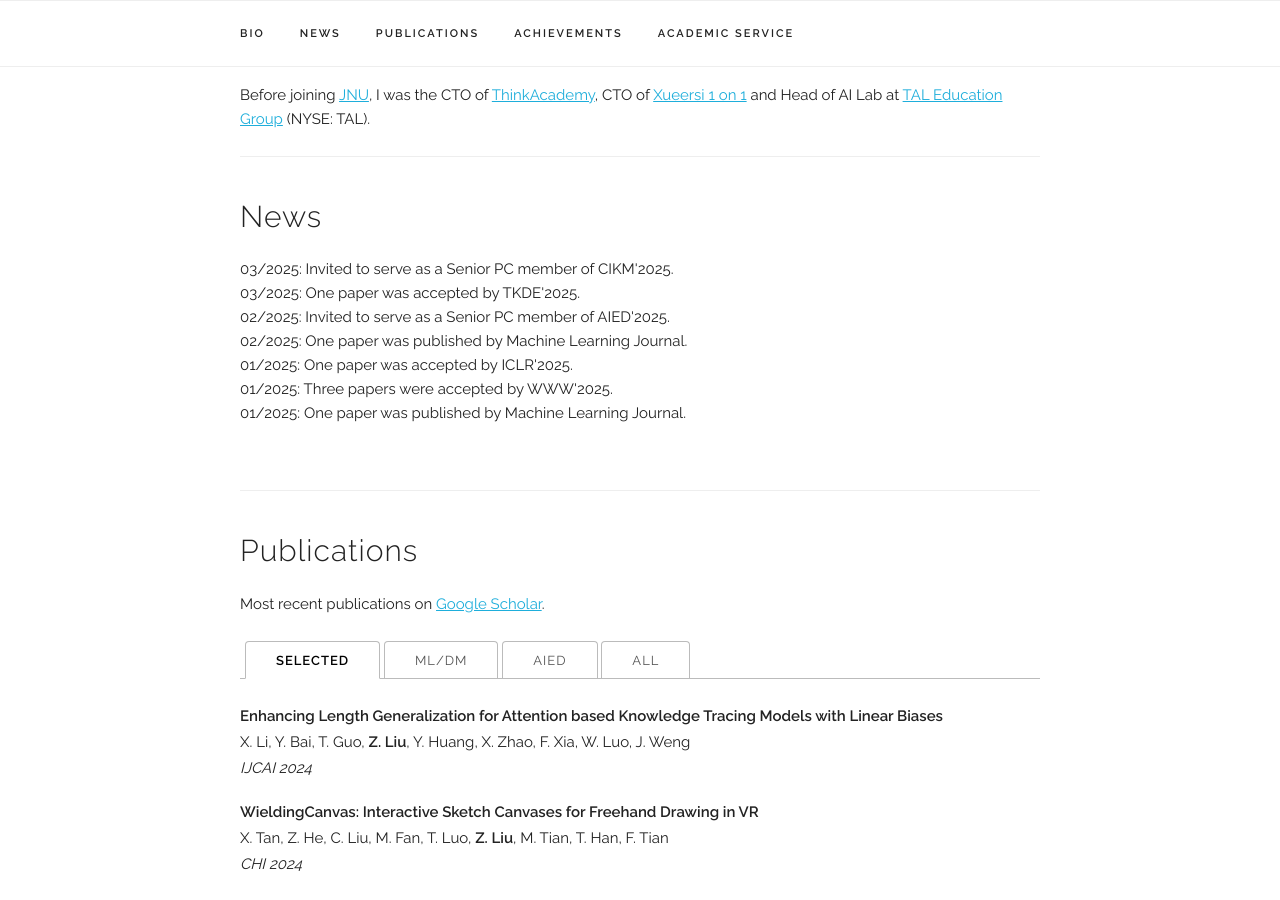
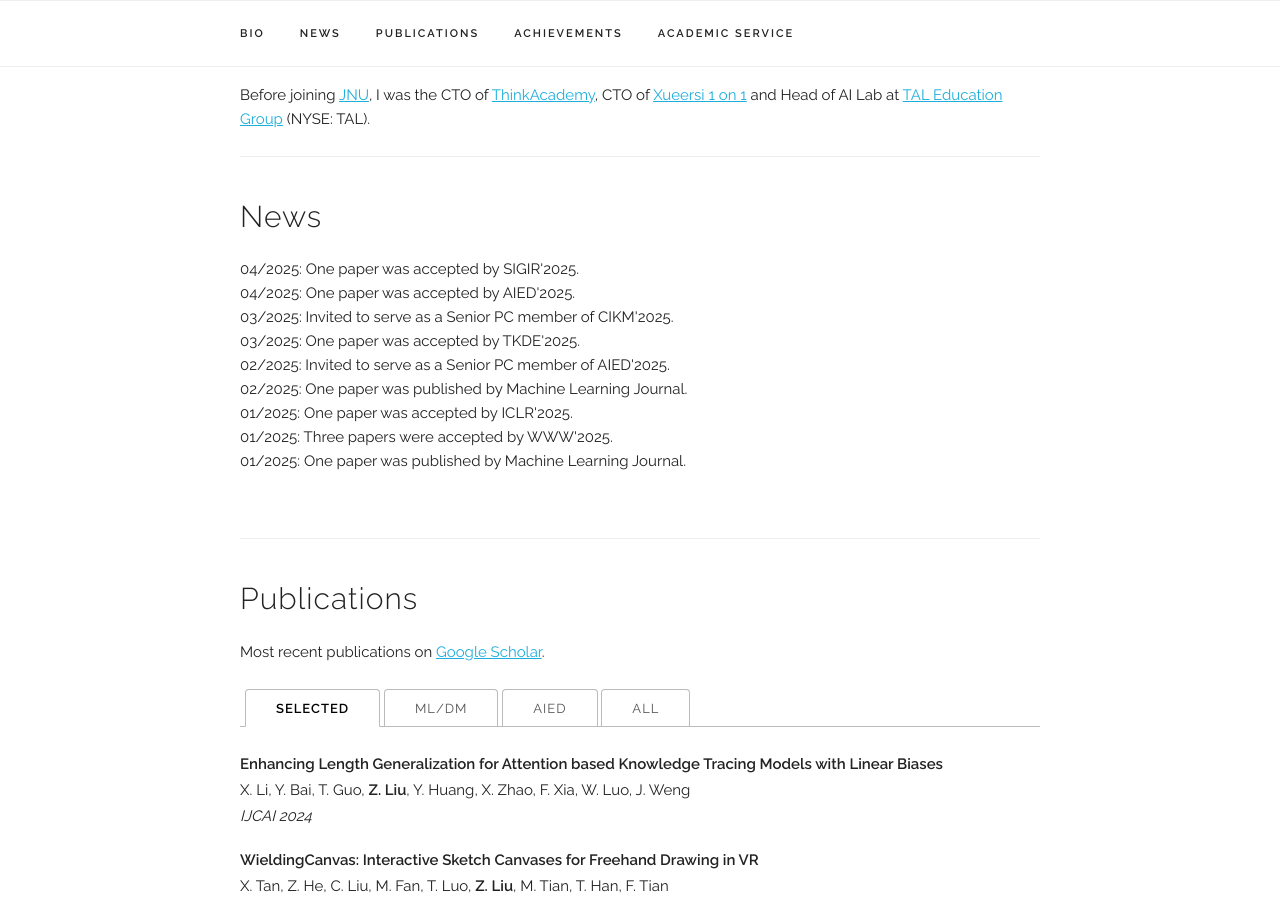
Before and after one commit to zitaoliu/zitaoliu.github.io, a Jekyll site: the page built from index.html, in a window 1280 px wide and 900 px high, scrolled down 552 px. Built offline with Jekyll 4.4.1, drawn with Linux system fonts in a browser that asks for light colours; some web fonts are replaced.

Commit message:
add aied paper acceptance

```diff
--- a/_data/news.yaml
+++ b/_data/news.yaml
@@ -1,4 +1,10 @@
 news:
+
+  - title: "One paper was accepted by SIGIR'2025."
+    date: "04/2025"
+
+  - title: "One paper was accepted by AIED'2025."
+    date: "04/2025"
 
   - title: "Invited to serve as a Senior PC member of CIKM'2025."
     date: "03/2025"
```
